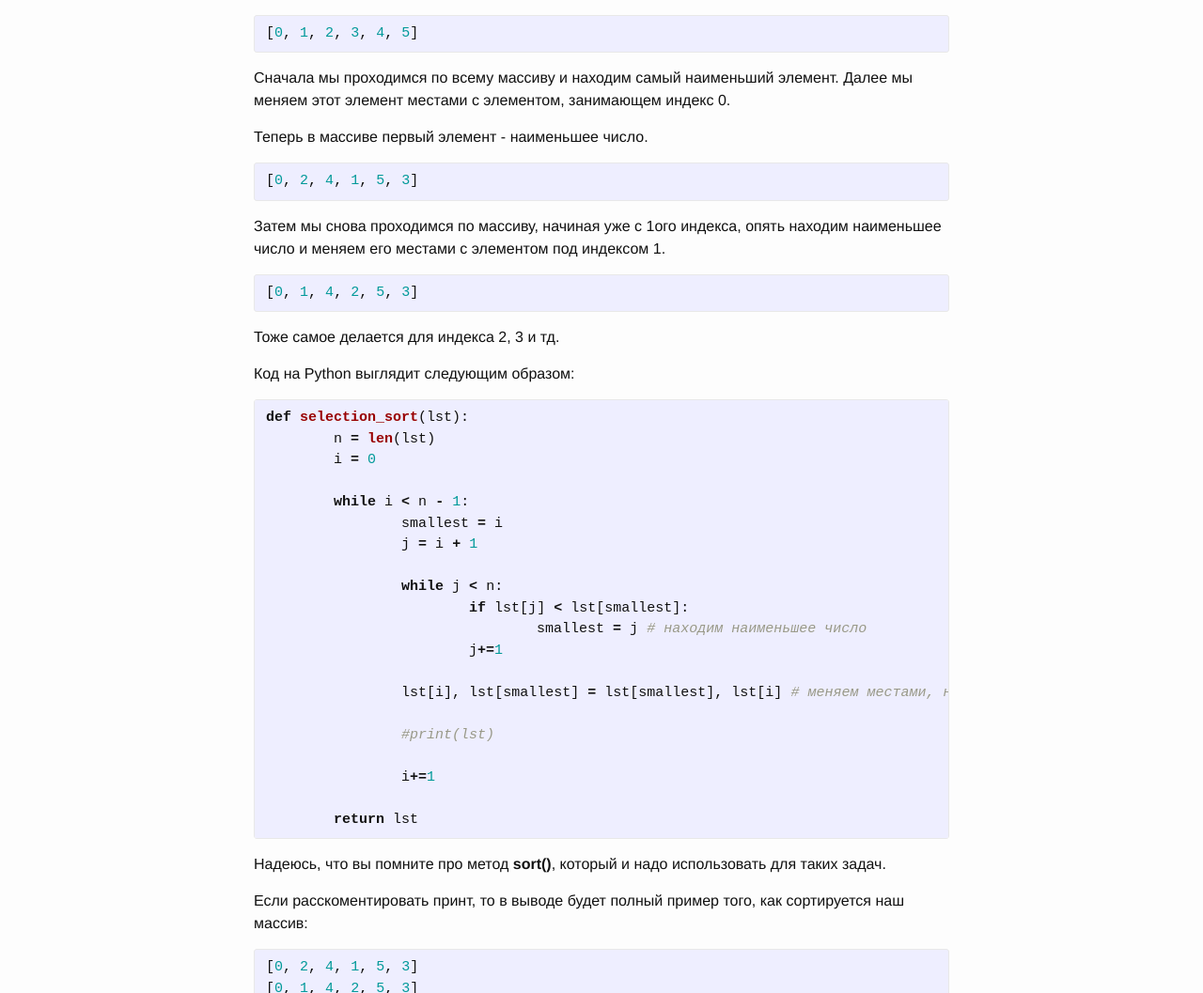
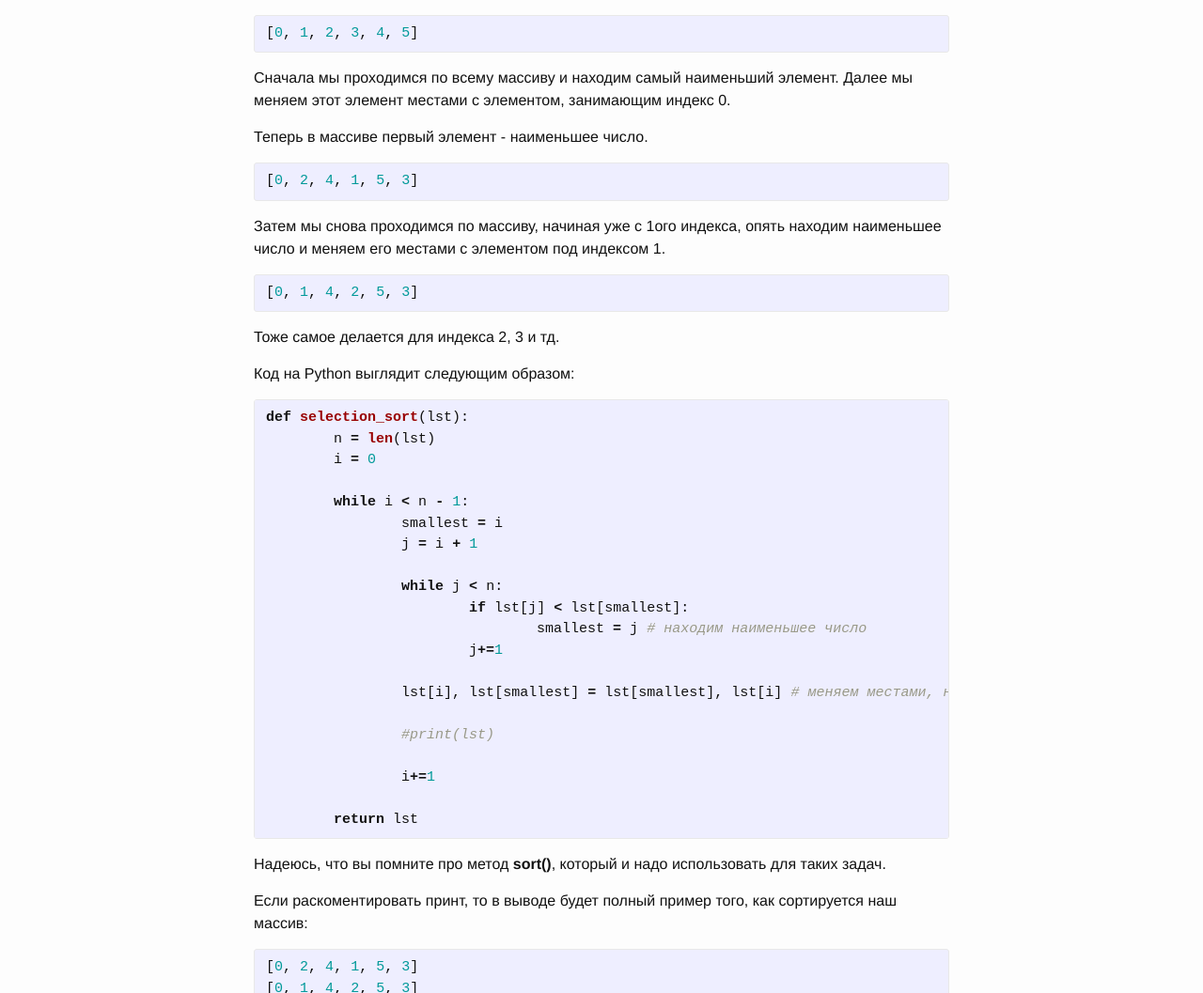
Before and after one commit to stleon/stleon.github.io, a Jekyll site: the page built from _posts/2015-05-06-selection-sort.markdown, in a window 1280 px wide. Shown: the part 486-1543 px from the top of the page at 94% size. Built offline with Jekyll 4.4.1, drawn with Linux system fonts in a browser that asks for light colours; comment, search, counter and statistics services are not loaded.

Commit message:
fix mistakes

```diff
--- a/_posts/2015-05-06-selection-sort.markdown
+++ b/_posts/2015-05-06-selection-sort.markdown
@@ -25,7 +25,7 @@ permalink: /blog/selection-sort
 [0, 1, 2, 3, 4, 5]
 {% endhighlight %}
 
-Сначала мы проходимся по всему массиву и находим самый наименьший элемент. Далее мы меняем этот элемент местами с элементом, занимающем индекс 0.
+Сначала мы проходимся по всему массиву и находим самый наименьший элемент. Далее мы меняем этот элемент местами с элементом, занимающим индекс 0.
 
 Теперь в массиве первый элемент - наименьшее число.
 
@@ -68,7 +68,7 @@ def selection_sort(lst):
 
 Надеюсь, что вы помните про метод **sort()**, который и надо использовать для таких задач.
 
-Если расскоментировать принт, то в выводе будет полный пример того, как сортируется наш массив:
+Если раскоментировать принт, то в выводе будет полный пример того, как сортируется наш массив:
 
 {% highlight python %}
 [0, 2, 4, 1, 5, 3]
```
